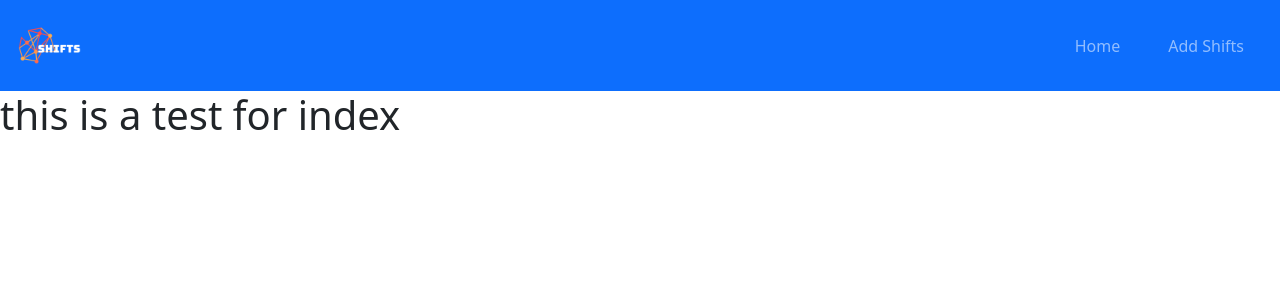
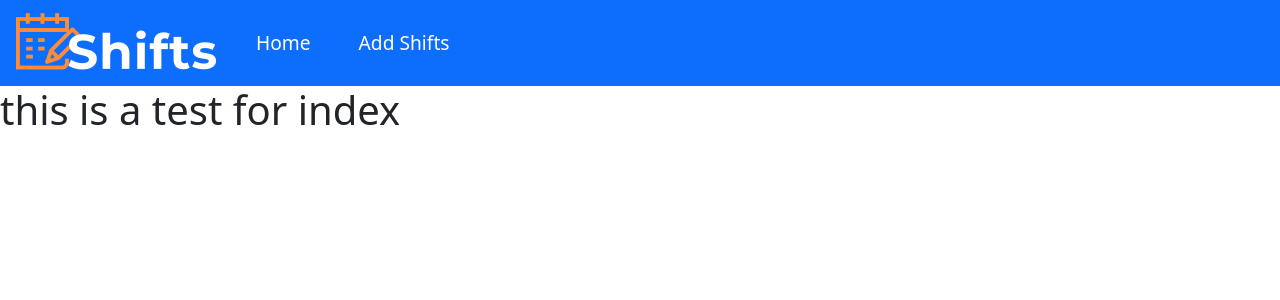
Before and after one commit to LeonTrestman/ShiftsApp, a Django app: page /Shifts/ in a window 1280 px wide. Shown: the top 300 px of the page. Run offline with Django 3.2, Linux system fonts and the light colour scheme.

Commit message:
update style

```diff
--- a/Shifts/templates/Shifts/layout.html
+++ b/Shifts/templates/Shifts/layout.html
@@ -13,21 +13,17 @@
 
  <body>
               <!-- Navigation bar -->
-                    <nav class="navbar navbar-expand-sm justify-content-center bg-primary navbar-dark">
-                      <div class = "container-fluid">
-
-                          <a class ="nav-brand" href="{% url 'Shifts:index' %}"><img src="{% static 'img/logo.png'  %}" class="img-responsive" width="75"   > </a>
+                    <nav class="navbar navbar-expand-sm bg-primary navbar-dark">
+                          <a class ="nav-brand px-3" href="{% url 'Shifts:index' %}"><img src="{% static 'img/logo.png'  %}" class="img-responsive"    > </a>
                         <!-- Links -->
                         <ul class="navbar-nav">
                           <li class="nav-item px-3 ">
-                            <a class="nav-link " href="{% url 'Shifts:index' %}">Home</a>
+                            <a class="nav-link active " href="{% url 'Shifts:index' %}" style="font-size: larger;">Home</a>
                           </li>
                           <li class="nav-item px-3">
-                            <a class="nav-link" href="{% url 'Shifts:addshift' %}">Add Shifts</a>
+                            <a class="nav-link active" href="{% url 'Shifts:addshift' %}" style="font-size: larger;" >Add Shifts</a>
                           </li>
-
                         </ul>
-                      </div>
                     </nav>
     {% block body %}
     {% endblock %}
```
Also changed, not shown: Shifts/static/img/logo.png.
